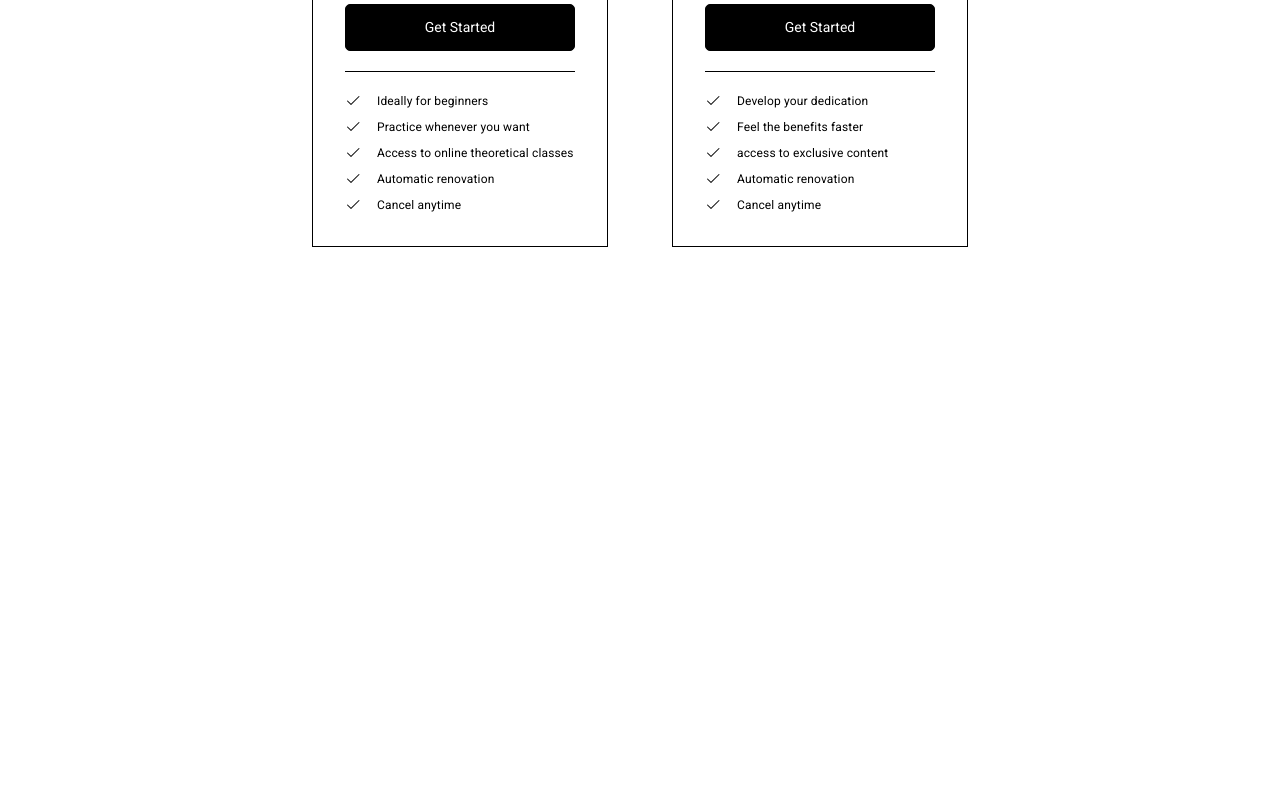
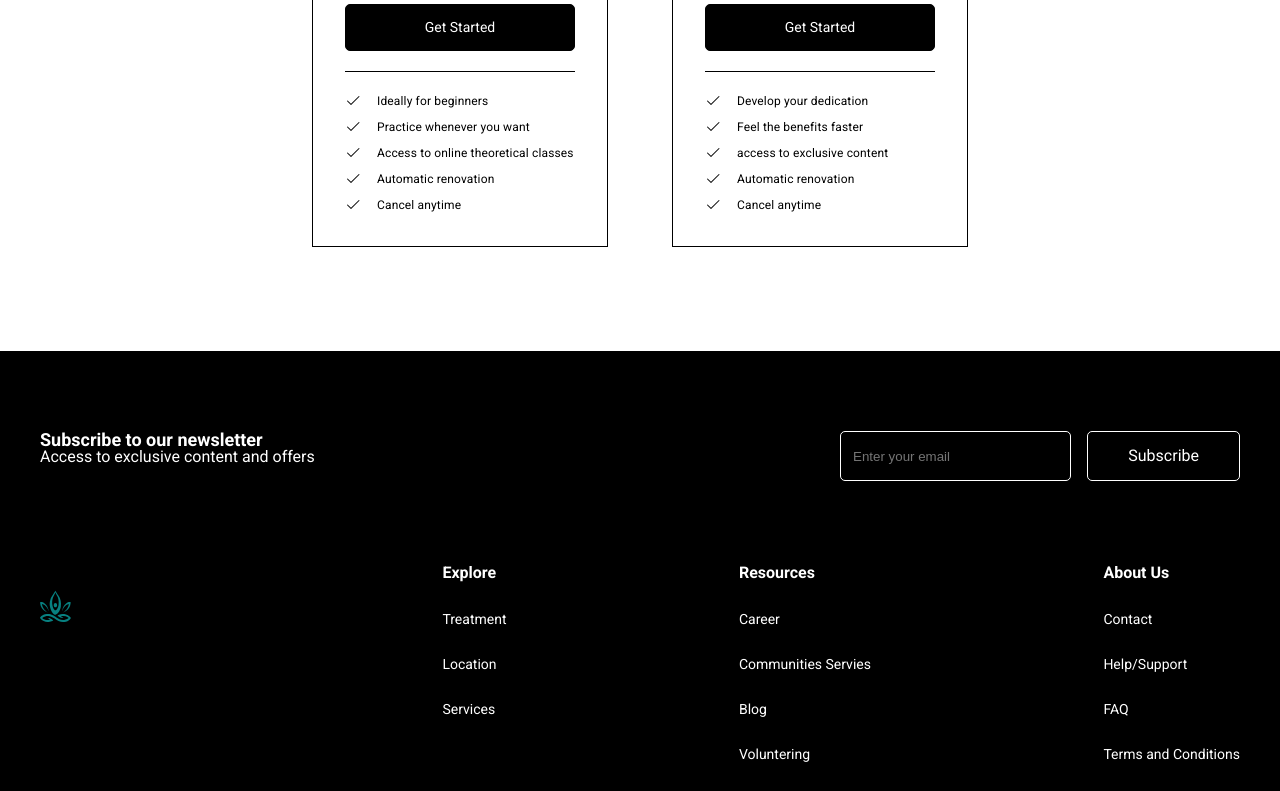
Before and after one commit to max-faria/nirvanayoga-landingpage, a React (Vite) app: page / in a window 1280 px wide. Shown: the part 4637-5428 px from the top of the page. Before the commit the page ends 4988 px from the top, so only its background shows below. Built offline with nearby package versions, Linux system fonts and the light colour scheme.

Commit message:
feta: footer and popup added

```diff
--- a/src/App.tsx
+++ b/src/App.tsx
@@ -1,5 +1,6 @@
 import AboutUs from './components/AboutUs'
 import BenefitsSection from './components/BenefitsSection'
+import Footer from './components/Footer'
 import Header from './components/Header/Header'
 import HeroSection from './components/HeroSection'
 import PricingSection from './components/PricingSection'
@@ -17,6 +18,7 @@ function App() {
       <YogaClasses/>
       <TeachersSection/>
       <PricingSection/>
+      <Footer/>
     </>
   )
 }
--- /dev/null
+++ b/src/components/Footer/index.tsx
@@ -0,0 +1,83 @@
+import { Logo, LogoContainer } from "../Header/styles";
+import {
+  FlexContainer,
+  FooterContainer,
+  InputContainer,
+  LinksContainer,
+  ListLinks,
+  SocialLinksContainer,
+  SubscribeButton,
+  SubscribeContainer,
+  SubscribeInput,
+  SubscribeSubtitle,
+  SubscribeText,
+  SubscribeTitle,
+} from "./styles";
+import logo from "../../assets/logo.svg";
+import { FacebookLogo, InstagramLogo, XLogo } from "@phosphor-icons/react";
+
+const Footer = () => {
+  return (
+    <FooterContainer>
+      <SubscribeContainer>
+        <SubscribeText>
+          <SubscribeTitle>Subscribe to our newsletter</SubscribeTitle>
+          <SubscribeSubtitle>
+            Access to exclusive content and offers
+          </SubscribeSubtitle>
+        </SubscribeText>
+
+        <InputContainer>
+          <SubscribeInput placeholder="Enter your email"></SubscribeInput>
+          <SubscribeButton>Subscribe</SubscribeButton>
+        </InputContainer>
+      </SubscribeContainer>
+
+      <LinksContainer>
+        <LogoContainer>
+          <Logo src={logo} />
+        </LogoContainer>
+        <ListLinks>
+          <h4>Explore</h4>
+          <p>Treatment</p>
+          <p>Location</p>
+          <p>Services</p>
+        </ListLinks>
+        <ListLinks>
+          <h4>Resources</h4>
+          <p>Career</p>
+          <p>Communities Servies</p>
+          <p>Blog</p>
+          <p>Voluntering</p>
+          <p>Jobs</p>
+        </ListLinks>
+        <ListLinks>
+          <h4>About Us</h4>
+          <p>Contact</p>
+          <p>Help/Support</p>
+          <p>FAQ</p>
+          <p>Terms and Conditions</p>
+          <p>Partners</p>
+        </ListLinks>
+      </LinksContainer>
+      <div
+        style={{ backgroundColor: "#FFF", height: "1px", alignSelf: "stretch" }}
+      ></div>
+      <SubscribeContainer>
+        <FlexContainer>
+          <a href="">2023 Nirvana. All rights reserved</a>
+          <a href="">Privacy Policy</a>
+          <a href="">Terms of Service</a>
+          <a href="">Cookies Settings</a>
+        </FlexContainer>
+        <SocialLinksContainer>
+          <FacebookLogo size={20} color="#FFF" />
+          <InstagramLogo size={20} color="#FFF" />
+          <XLogo size={20} color="#FFF" />
+        </SocialLinksContainer>
+      </SubscribeContainer>
+    </FooterContainer>
+  );
+};
+
+export default Footer;
--- /dev/null
+++ b/src/components/Footer/styles.tsx
@@ -0,0 +1,150 @@
+import styled from "styled-components";
+
+export const FooterContainer = styled.div`
+  display: flex;
+  padding: 80px 40px 20px;
+  flex-direction: column;
+  align-items: center;
+  gap: 80px;
+  background: #000;
+
+  @media (max-width: 430px){
+    flex-direction: column;
+  }
+`;
+
+export const SubscribeContainer = styled.div`
+  display: flex;
+  justify-content: space-between;
+  align-items: flex-start;
+  align-self: stretch;
+
+  @media (max-width: 430px){
+    flex-direction: column;
+    gap: 16px;
+    align-items: center;
+  }
+
+`;
+
+export const SubscribeText = styled.div`
+  display: flex;
+  flex-direction: column;
+  flex: 2;
+`;
+
+export const SubscribeTitle = styled.h3`
+  color: var(--White, #fff);
+  font-family: Roboto;
+  font-size: 18px;
+  font-style: normal;
+  font-weight: 600;
+  line-height: 100%;
+`;
+
+export const SubscribeSubtitle = styled.h4`
+  color: var(--White, #fff);
+  font-family: Roboto;
+  font-size: 16px;
+  font-style: normal;
+  font-weight: 400;
+  line-height: 100%;
+`;
+
+export const InputContainer = styled.div`
+  display: flex;
+  gap: 16px;
+  flex: 1;
+`;
+
+export const SubscribeInput = styled.input`
+  padding: 12px;
+  flex: 2;
+  border-radius: 5px;
+  border: 1px solid #fff;
+  background: #000;
+  color: #fff;
+`;
+
+export const SubscribeButton = styled.button`
+  padding: 12px 24px;
+  align-items: center;
+  border-radius: 5px;
+  border: 1px solid var(--White, #fff);
+  color: var(--White, #fff);
+  background-color: transparent;
+  font-family: Roboto;
+  font-size: 16px;
+  font-style: normal;
+  font-weight: 400;
+  line-height: 150%;
+  flex: 1;
+  cursor: pointer;
+`;
+
+export const LinksContainer = styled.div`
+  display: flex;
+  align-items: flex-start;
+  justify-content: space-between;
+  gap: 40px;
+  align-self: stretch;
+
+  @media (max-width: 430px){
+    flex-direction: column;
+  }
+
+`;
+
+export const ListLinks = styled.div`
+  display: flex;
+  flex-direction: column;
+  gap: 24px;
+
+  h4 {
+    color: var(--White, #fff);
+
+    /* Text/Regular/Semi Bold */
+    font-family: Roboto;
+    font-size: 16px;
+    font-style: normal;
+    font-weight: 600;
+    line-height: 150%; /* 24px */
+  }
+
+  p {
+    color: var(--White, #fff);
+
+    /* Text/Small/Normal */
+    font-family: Roboto;
+    font-size: 14px;
+    font-style: normal;
+    font-weight: 400;
+    line-height: 150%; /* 21px */
+  }
+`;
+
+export const FlexContainer = styled.div`
+  display: flex;
+  gap: 24px;
+
+  a {
+    color: #fff;
+    font-family: Roboto;
+    font-size: 14px;
+    font-style: normal;
+    font-weight: 400;
+    line-height: 150%;
+    text-decoration-line: underline;
+  }
+
+  @media (max-width: 430px){
+    flex-direction: column;
+    align-items: center;
+  }
+`
+
+export const SocialLinksContainer = styled.div`
+  display: flex;
+  gap: 12px;
+
+`
--- a/src/components/ClassesCard/index.tsx
+++ b/src/components/YogaClassesSection/ClassesCard/index.tsx
@@ -6,8 +6,10 @@ import {
   InformationContainer,
   TextDescriptionCard,
 } from "./styles";
-import { LoginButton } from "../Header/styles";
+import { LoginButton } from "../../Header/styles";
 import { Clock, Ranking } from "@phosphor-icons/react";
+import { useState } from "react";
+import PopupComponent from "../PopupComponent";
 
 interface CardInterface {
   img: string;
@@ -19,6 +21,12 @@ interface CardInterface {
 }
 
 const ClassesCard: React.FC<CardInterface> = (props) => {
+  const [isPopupOpen, setPopupOpen] = useState(false);
+
+  const togglePopup = () => {
+    setPopupOpen(!isPopupOpen);
+  };
+
   return (
     <CardContainer column={props.column}>
       <CardTitle>{props.title}</CardTitle>
@@ -35,8 +43,9 @@ const ClassesCard: React.FC<CardInterface> = (props) => {
           <p>{props.duration}</p>
         </InformationContainer>
         <TextDescriptionCard>{props.description}</TextDescriptionCard>
-        <LoginButton>Learn more</LoginButton>
+        <LoginButton onClick={togglePopup} >Learn more</LoginButton>
       </div>
+      {isPopupOpen && <PopupComponent content="Here is more detailed information about the class." onClose={togglePopup} />}
     </CardContainer>
   );
 };
--- a/src/components/ClassesCard/styles.tsx
+++ b/src/components/YogaClassesSection/ClassesCard/styles.tsx
@@ -72,7 +72,7 @@ export const TextDescriptionCard = styled.p`
 export const GridClassesSection = styled.div`
   display: grid;
   grid-template-columns: repeat(3, 1fr);
-  column-gap: 48px;
+  column-gap: 4rem;
 
   @media (max-width: 375px){
     display: flex;
--- /dev/null
+++ b/src/components/YogaClassesSection/PopupComponent/index.tsx
@@ -0,0 +1,20 @@
+import React from 'react';
+import { PopupContainer } from './styles';
+
+interface PopupComponentProps {
+    onClose: () => void;
+    // content: React.ReactNode;
+    content: string;
+  }
+
+const PopupComponent: React.FC<PopupComponentProps> = ({ onClose, content }) => {
+  return (
+    <PopupContainer>
+      <h2>More Information</h2>
+      <p>{content}</p>
+      <button onClick={onClose}>Close</button>
+    </PopupContainer>
+  );
+};
+
+export default PopupComponent;
--- /dev/null
+++ b/src/components/YogaClassesSection/PopupComponent/styles.tsx
@@ -0,0 +1,15 @@
+import styled from 'styled-components';
+
+export const PopupContainer = styled.div`
+  position: fixed;
+  top: 50%;
+  left: 50%;
+  transform: translate(-50%, -50%);
+  width: 80%;
+  max-width: 400px;
+  padding: 20px;
+  background: white;
+  border: 1px solid #ccc;
+  box-shadow: 0 5px 15px rgba(0, 0, 0, 0.3);
+  z-index: 10;
+`;
--- a/src/components/YogaClassesSection/index.tsx
+++ b/src/components/YogaClassesSection/index.tsx
@@ -1,10 +1,10 @@
-import ClassesCard from "../ClassesCard";
+import ClassesCard from "./ClassesCard";
 import { ContainerCenter, Subtitle, TitleSecondary } from "../Header/styles";
 
 import VinyasaYoga from "../../assets/vinyasa-yoga.jpeg";
 import AshtangaYoga from "../../assets/ashtanga-yoga.jpeg";
 import YinYoga from "../../assets/yin-yoga.jpeg";
-import { GridClassesSection } from "../ClassesCard/styles";
+import { GridClassesSection } from "./ClassesCard/styles";
 
 const YogaClasses = () => {
   return (
```
